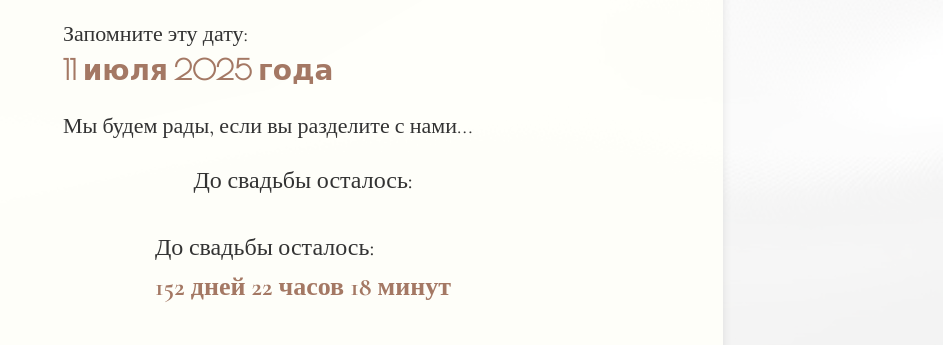
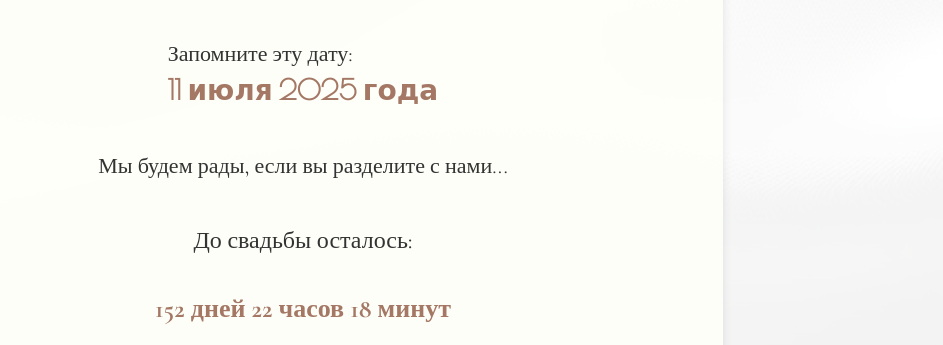
Before and after one commit to musicmtr/music.github.io, a plain HTML site: page index.html in a window 1280 px wide. Shown: the part 594-939 px from the top of the page, without its empty margins (337-1280 px from the left). Drawn offline with nearby package versions, Linux system fonts and the light colour scheme.

Commit message:
новая версия календарь 23

```diff
--- a/index.html
+++ b/index.html
@@ -30,7 +30,7 @@
                 </div>
             </div>
 
-            <div class="text-container">
+            <div class="countdown-container">
                 <p class="fade-in">
                     Запомните эту дату:<br>
                     <strong>11 июля 2025 года</strong>
--- a/script.js
+++ b/script.js
@@ -19,7 +19,6 @@ document.addEventListener('DOMContentLoaded', () => {
         const minutes = Math.floor((timeLeft % (1000 * 60 * 60)) / (1000 * 60));
 
         document.getElementById("countdown").innerHTML = `
-            <span>До свадьбы осталось:</span>
             <strong>${days} дней ${hours} часов ${minutes} минут</strong>
         `;
     }, 1000);
```
